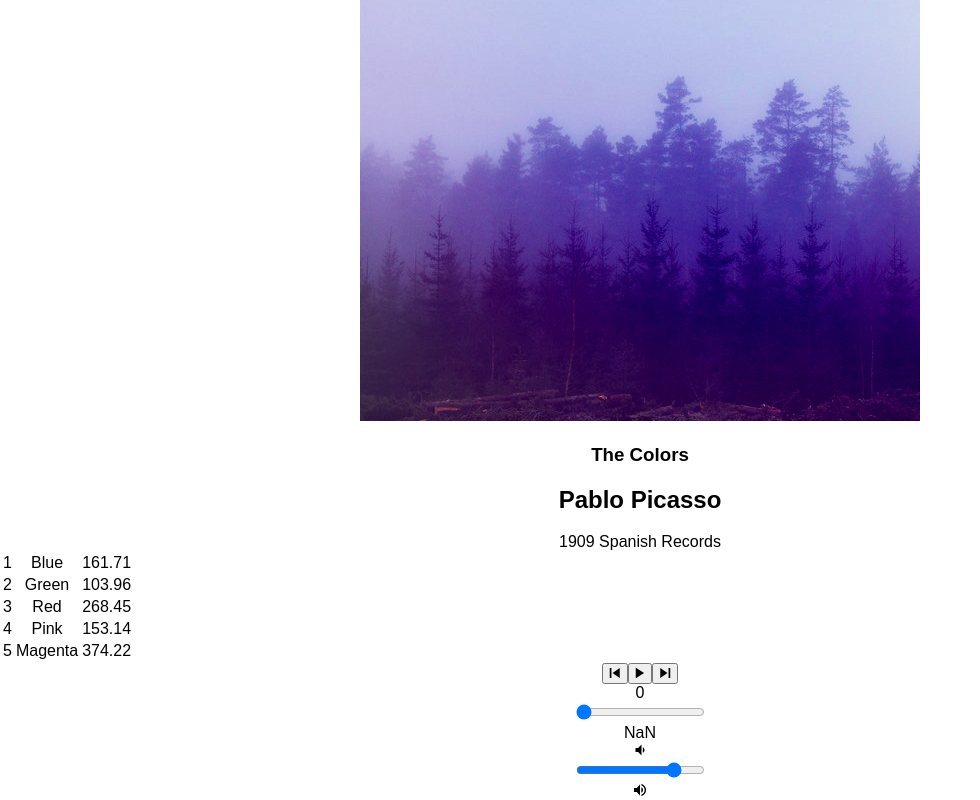
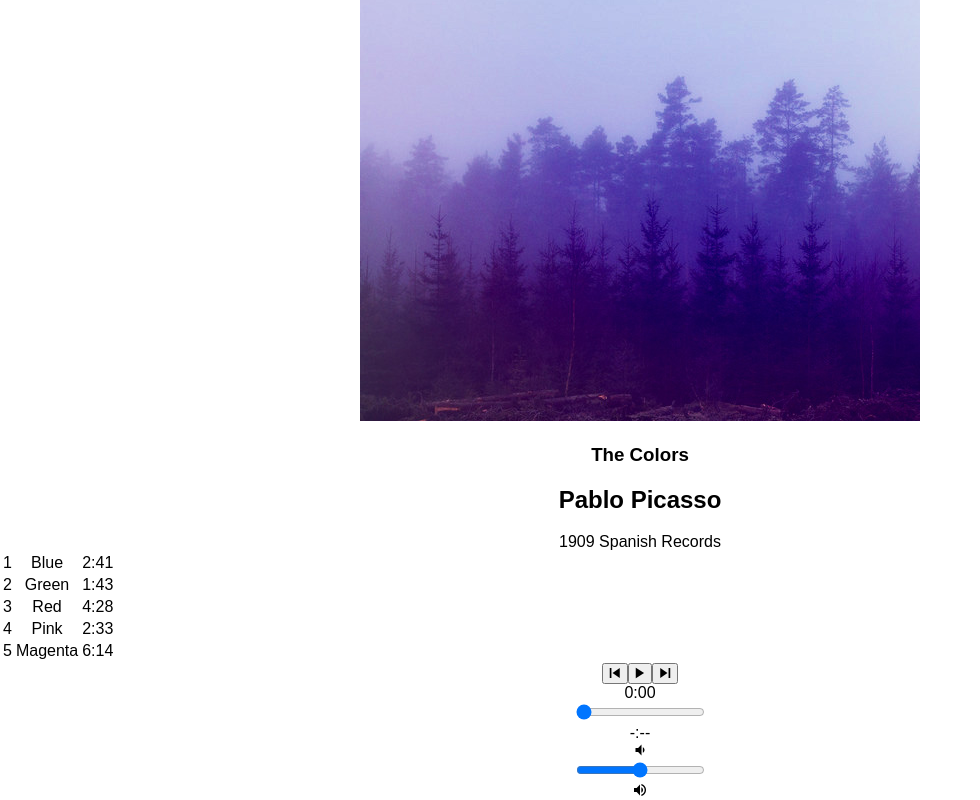
Before and after one commit to caylaxnicole/bloc-jams-react, a React (Create React App) app: page /album/the-colors in a window 1280 px wide. Shown: the part 237-1037 px from the top of the page, without its empty margins (0-980 px from the left). Built offline with nearby package versions, Linux system fonts and the light colour scheme.

Commit message:
Assignment 9 Player Bar range inputs: completed

```diff
--- a/src/components/Album.js
+++ b/src/components/Album.js
@@ -16,8 +16,9 @@ class Album extends Component {
       isPlaying: false,
       isMouseInside : false,
       songIndex : 0,
-      currentTime:0,
-      duration: album.songs[0].duration
+      currentTime: 0,
+      duration: album.songs[0].duration,
+      currentVolume: 0.5
     };
 
     this.audioElement = document.createElement('audio');
@@ -29,18 +30,25 @@ class Album extends Component {
       timeupdate: e => {
         this.setState({ currentTime: this.audioElement.currentTime });
       },
-    durationchange: e => {
-      this.setState({ duration: this.audioElement.duration });
+      durationchange: e => {
+        this.setState({ duration: this.audioElement.duration });
+      },
+      volumechange: e => {
+        this.setState({ currentVolume: this.audioElement.currentVolume });
       }
     };
     this.audioElement.addEventListener('timeupdate', this.eventListeners.timeupdate);
     this.audioElement.addEventListener('durationchange', this.eventListeners.durationchange);
+    this.audioElement.addEventListener('volumechange',
+    this.eventListeners.volumechange);
   }
 
   componentWillUnmount(){
     this.audioElement.src = null;
     this.audioElement.removeEventListener('timeupdate', this.eventListeners.timeupdate);
     this.audioElement.removeEventListener('durationchange', this.eventListeners.durationchange);
+    this.audioElement.removeEventListener('volumechange',
+    this.eventListeners.volumechange);
   }
   play() {
     this.audioElement.play();
@@ -83,7 +91,7 @@ class Album extends Component {
   }
   handleNextClick() {
     const currentIndex = this.state.album.songs.findIndex(song => this.state.currentSong === song);
-    const newIndex = Math.min(this.state.album.songs.length, currentIndex + 1);
+    const newIndex = Math.min(this.state.album.songs.length - 1, currentIndex + 1);
     const newSong = this.state.album.songs[newIndex];
     this.setSong(newSong);
     this.play();
@@ -94,6 +102,28 @@ class Album extends Component {
     this.audioElement.currentTime = newTime;
     this.setState({ currentTime: newTime });
   }
+
+  handleVolumeChange(e) {
+    const newVolume = e.target.value;
+    this.audioElement.volume = newVolume;
+    this.setState({ currentVolume: newVolume });
+  }
+
+
+  formatTime(totalSeconds) {
+    const wholeMinutes = Math.floor(totalSeconds/ 60);
+    const secondsLeftOver = Math.floor(totalSeconds % 60);
+      if (secondsLeftOver < 10){
+        return wholeMinutes + ':0' + secondsLeftOver;
+      }
+      else if (secondsLeftOver >= 10){
+        return wholeMinutes + ':' + secondsLeftOver;
+      }
+      else {
+        return '-:--'
+      }
+    }
+
 
 
   setIcon(className, index) {
@@ -180,7 +210,7 @@ class Album extends Component {
                     <span id={`span-${index}`} className="song-number">{index + 1}</span>
                   </td>
                   <td className="song-title">{song.title}</td>
-                  <td className="song-duration">{song.duration}</td>
+                  <td className="song-duration">{this.formatTime(parseInt(song.duration, 10))}</td>
                 </tr>
               )
             }
@@ -191,10 +221,13 @@ class Album extends Component {
           currentSong={this.state.currentSong}
           currentTime={this.audioElement.currentTime}
           duration={this.audioElement.duration}
+          currentVolume={this.audioElement.currentVolume}
           handleSongClick={() => this.handleSongClick(this.state.currentSong)}
           handlePrevClick={() => this.handlePrevClick()}
           handleNextClick={() => this.handleNextClick()}
           handleTimeChange={(e) => this.handleTimeChange(e)}
+          handleVolumeChange={(e) => this.handleVolumeChange(e)}
+          formatTime={(totalSeconds) => this.formatTime(totalSeconds)}
         />
       </section>
     );
--- a/src/components/PlayerBar.js
+++ b/src/components/PlayerBar.js
@@ -16,7 +16,7 @@ class PlayerBar extends Component {
           </button>
         </section>
         <section id="time-control">
-          <div className="current-time">{this.props.currentTime}</div>
+          <div className="current-time">{this.props.formatTime(this.props.currentTime)}</div>
           <input
             type="range"
             className="seek-bar"
@@ -26,11 +26,19 @@ class PlayerBar extends Component {
             step="0.01"
             onChange={this.props.handleTimeChange}
           />
-          <div className="total-time">{this.props.duration}</div>
+          <div className="total-time">{this.props.formatTime(this.props.duration)}</div>
         </section>
         <section id="volume-control">
           <div className="icon ion-md-volume-low"></div>
-          <input type="range" className="seek-bar" value="80" />
+          <input
+           type="range"
+           className="seek-bar"
+           value={this.props.currentVolume}
+           max="1"
+           min="0"
+           step="0.1"
+           onChange={this.props.handleVolumeChange}
+           />
           <div className="icon ion-md-volume-high"></div>
         </section>
       </section>
```
